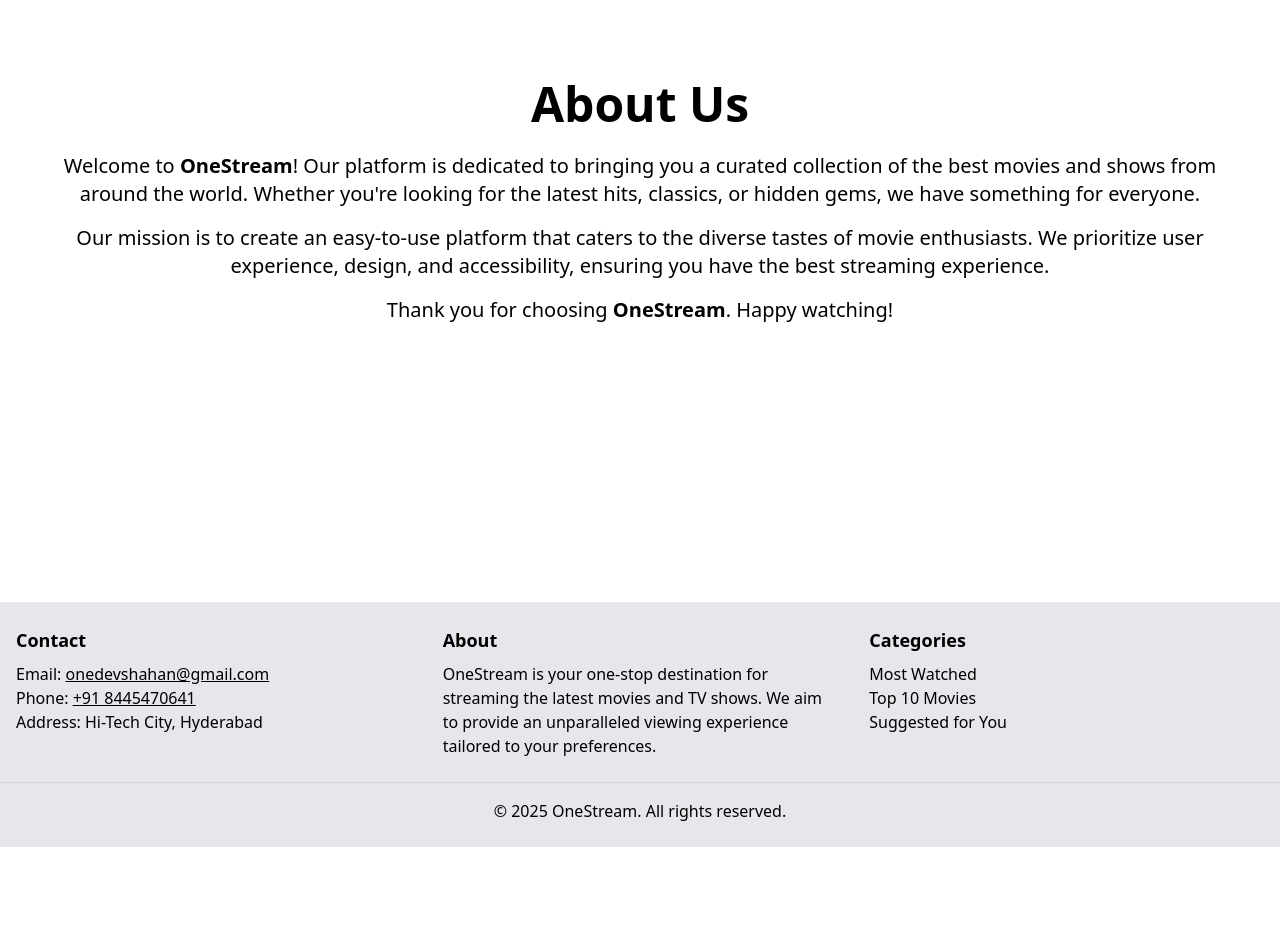
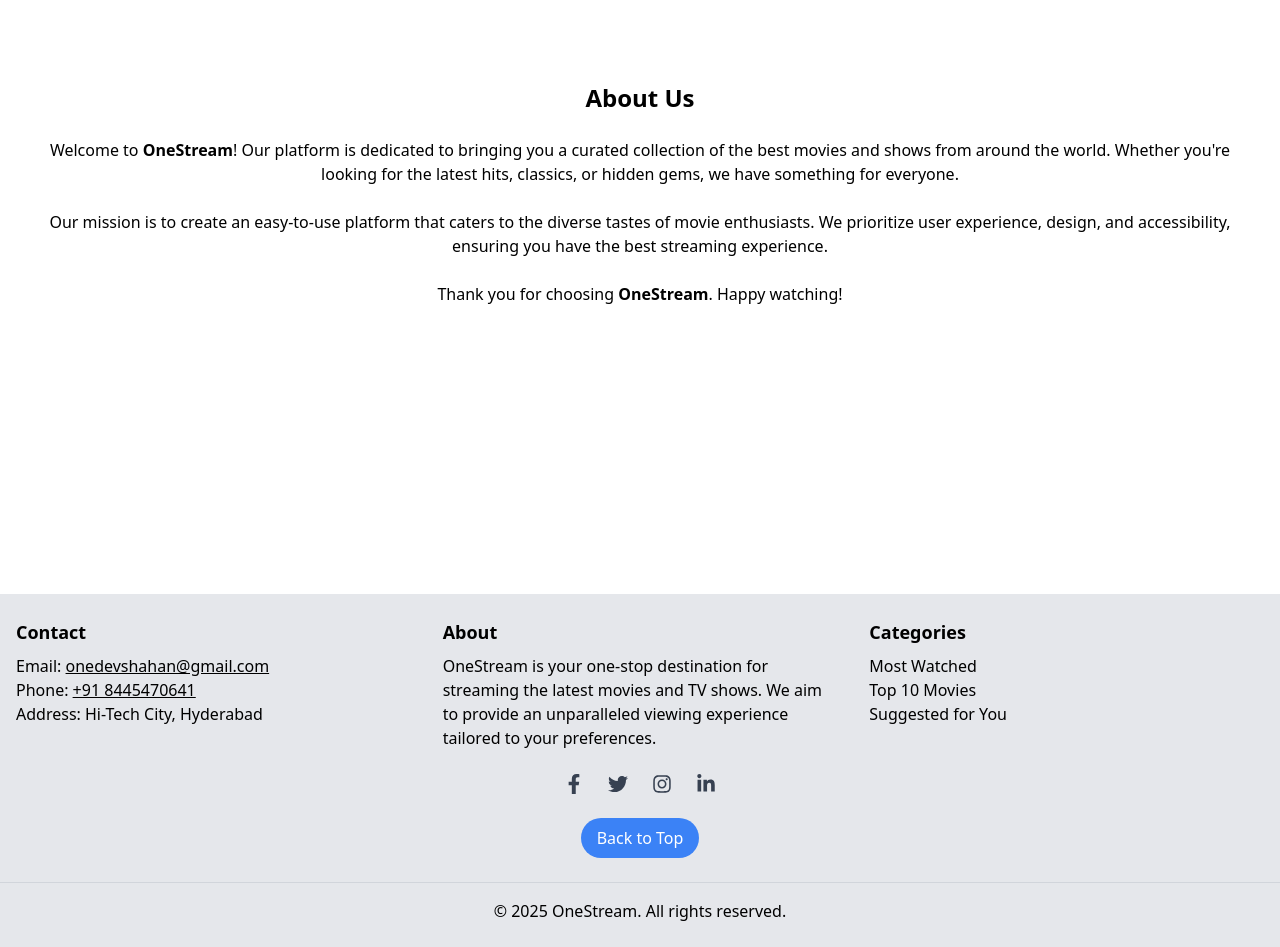
Before and after one commit to OneDevShahan/one-stream, a Next.js app: page /about in a window 1280 px wide. Shown: the part 400-1347 px from the top of the page. Before the commit the page ends 1247 px from the top, so only its background shows below. Built offline with nearby package versions, Linux system fonts and the light colour scheme; no server answers.

Commit message:
Update: Making site reponsive

```diff
--- a/package.json
+++ b/package.json
@@ -11,7 +11,6 @@
     "lint": "next lint"
   },
   "dependencies": {
-    "emailjs-com": "^3.2.0",
     "next": "15.1.3",
     "next-themes": "^0.4.4",
     "react": "^19.0.0",
--- a/src/app/about/page.jsx
+++ b/src/app/about/page.jsx
@@ -4,10 +4,12 @@ const About = () => {
   return (
     <div className="dark:bg-gray-900 text-black dark:text-white min-h-screen flex items-center">
       <div className="container mx-auto p-4 sm:p-6 md:p-8">
-        <h1 className="text-2xl font-bold sm:text-4xl md:text-5xl mb-4 md:mb-6 text-center">
+        <h1 className="text-2xl font-bold mb-4 md:mb-6 text-center">
           About Us
         </h1>
-        <div className="text-lg md:text-xl space-y-4 text-justify md:text-center">
+
+        {/* Content Section */}
+        <div className="text-base space-y-6 text-justify md:text-center">
           <p>
             Welcome to <strong>OneStream</strong>! Our platform is dedicated to
             bringing you a curated collection of the best movies and shows from
--- a/src/app/components/CategoryList.jsx
+++ b/src/app/components/CategoryList.jsx
@@ -4,10 +4,12 @@ import React, { useState, useEffect } from "react";
 import CategoryRow from "./CategoryRow";
 
 const CategoryList = () => {
-  const [mostWatched, setMostWatched] = useState([]);
-  const [top10, setTop10] = useState([]);
-  const [suggested, setSuggested] = useState([]);
-  const [trending, setTrending] = useState([]);
+  const [categories, setCategories] = useState({
+    mostWatched: [],
+    top10: [],
+    suggested: [],
+    trending: [],
+  });
   const [loading, setLoading] = useState(true);
   const [error, setError] = useState(null);
 
@@ -93,18 +95,19 @@ const CategoryList = () => {
       setError(null);
 
       try {
-        const [mostWatchedData, top10Data, suggestedData, trendingData] =
-          await Promise.all([
-            fetchMovies("Most Watched", movieCategories.mostWatched),
-            fetchMovies("Top 10", movieCategories.top10),
-            fetchMovies("Suggested", movieCategories.suggested),
-            fetchMovies("Trending", movieCategories.trending),
-          ]);
+        const categoryData = await Promise.all(
+          Object.entries(movieCategories).map(async ([key, movieNames]) => {
+            const movies = await fetchMovies(key, movieNames);
+            return { [key]: movies };
+          })
+        );
 
-        setMostWatched(mostWatchedData);
-        setTop10(top10Data);
-        setSuggested(suggestedData);
-        setTrending(trendingData);
+        const combinedData = categoryData.reduce(
+          (acc, category) => ({ ...acc, ...category }),
+          {}
+        );
+
+        setCategories(combinedData);
       } catch (err) {
         setError("An error occurred while fetching movies.");
       } finally {
@@ -118,18 +121,16 @@ const CategoryList = () => {
   return (
     <div className="space-y-12">
       {error && <p className="text-center text-red-500">{error}</p>}
-      <CategoryRow
-        title="Most Watched"
-        movies={mostWatched}
-        isLoading={loading}
-      />
-      <CategoryRow title="Top 10" movies={top10} isLoading={loading} />
-      <CategoryRow
-        title="Suggested for You"
-        movies={suggested}
-        isLoading={loading}
-      />
-      <CategoryRow title="Trending" movies={trending} isLoading={loading} />
+      {Object.entries(categories).map(([key, movies]) => (
+        <CategoryRow
+          key={key}
+          title={key
+            .replace(/([A-Z])/g, " $1")
+            .replace(/^./, (str) => str.toUpperCase())}
+          movies={movies}
+          isLoading={loading}
+        />
+      ))}
     </div>
   );
 };
--- a/src/app/components/CategoryRow.jsx
+++ b/src/app/components/CategoryRow.jsx
@@ -5,21 +5,27 @@ import MovieCard from "./MovieCard";
 const CategoryRow = ({ title, movies, isLoading }) => {
   const scrollContainerRef = useRef(null);
 
+  const scrollByAmount = 300;
+
   const scrollLeft = () => {
-    if (scrollContainerRef.current) {
-      scrollContainerRef.current.scrollBy({ left: -300, behavior: "smooth" });
-    }
+    scrollContainerRef.current?.scrollBy({
+      left: -scrollByAmount,
+      behavior: "smooth",
+    });
   };
 
   const scrollRight = () => {
-    if (scrollContainerRef.current) {
-      scrollContainerRef.current.scrollBy({ left: 300, behavior: "smooth" });
-    }
+    scrollContainerRef.current?.scrollBy({
+      left: scrollByAmount,
+      behavior: "smooth",
+    });
   };
 
   return (
     <div className="dark:bg-gray-900 dark:text-white mb-8 relative">
+      {/* Category Title */}
       <h2 className="text-2xl font-bold mb-4">{title}</h2>
+
       {isLoading ? (
         <p className="text-center text-blue-500">Loading {title}...</p>
       ) : movies.length === 0 ? (
@@ -32,6 +38,7 @@ const CategoryRow = ({ title, movies, isLoading }) => {
           <button
             className="absolute left-0 top-1/2 transform -translate-y-1/2 bg-gray-800 text-white rounded-full p-2 z-10"
             onClick={scrollLeft}
+            aria-label="Scroll left"
           >
             <IoIosArrowDropleft size={24} />
           </button>
@@ -39,7 +46,7 @@ const CategoryRow = ({ title, movies, isLoading }) => {
           {/* Scrollable Movies Container */}
           <div
             ref={scrollContainerRef}
-            className="flex overflow-x-scroll gap-4 scrollbar-hide scroll-smooth"
+            className="flex overflow-x-scroll gap-4 scrollbar-hide scroll-smooth px-2"
           >
             {movies.map((movie, index) => (
               <MovieCard key={index} movie={movie} />
@@ -50,6 +57,7 @@ const CategoryRow = ({ title, movies, isLoading }) => {
           <button
             className="absolute right-0 top-1/2 transform -translate-y-1/2 bg-gray-800 text-white rounded-full p-2 z-10"
             onClick={scrollRight}
+            aria-label="Scroll right"
           >
             <IoIosArrowDropright size={24} />
           </button>
--- a/src/app/components/Footer.jsx
+++ b/src/app/components/Footer.jsx
@@ -1,23 +1,47 @@
+"use client"; // Mark this component as a Client Component
+
+import {
+  FaFacebookF,
+  FaTwitter,
+  FaInstagram,
+  FaLinkedinIn,
+} from "react-icons/fa";
+
 const Footer = () => {
+  const currentYear = new Date().getFullYear();
+
+  // Scroll to top function
+  const scrollToTop = () => {
+    window.scrollTo({ top: 0, behavior: "smooth" });
+  };
+
   return (
     <footer className="bg-gray-200 dark:bg-gray-900 text-black dark:text-white py-6">
       <div className="container mx-auto grid grid-cols-1 md:grid-cols-3 gap-8 px-4">
         {/* Contact Section */}
         <div>
           <h3 className="text-lg font-bold mb-2">Contact</h3>
-          <p>
-            Email:{" "}
-            <a href="mailto:support@onestream.com" className="underline">
-              onedevshahan@gmail.com
-            </a>
-          </p>
-          <p>
-            Phone:{" "}
-            <a href="tel:+123456789" className="underline">
-              +91 8445470641
-            </a>
-          </p>
-          <p>Address: Hi-Tech City, Hyderabad</p>
+          <ul>
+            <li>
+              <span>Email: </span>
+              <a
+                href="mailto:onedevshahan@gmail.com"
+                className="underline hover:text-blue-500"
+              >
+                onedevshahan@gmail.com
+              </a>
+            </li>
+            <li>
+              <span>Phone: </span>
+              <a
+                href="tel:+918445470641"
+                className="underline hover:text-blue-500"
+              >
+                +91 8445470641
+              </a>
+            </li>
+            <li>Address: Hi-Tech City, Hyderabad</li>
+          </ul>
         </div>
 
         {/* About Section */}
@@ -35,26 +59,77 @@ const Footer = () => {
           <h3 className="text-lg font-bold mb-2">Categories</h3>
           <ul>
             <li>
-              <a href="#" className="hover:underline">
+              <a href="#" className="hover:underline hover:text-blue-500">
                 Most Watched
               </a>
             </li>
             <li>
-              <a href="#" className="hover:underline">
+              <a href="#" className="hover:underline hover:text-blue-500">
                 Top 10 Movies
               </a>
             </li>
             <li>
-              <a href="#" className="hover:underline">
+              <a href="#" className="hover:underline hover:text-blue-500">
                 Suggested for You
               </a>
             </li>
           </ul>
         </div>
       </div>
+
+      {/* Social Media Links */}
+      <div className="container mx-auto flex justify-center gap-6 mt-6">
+        <a
+          href="https://facebook.com"
+          target="_blank"
+          rel="noopener noreferrer"
+          aria-label="Facebook"
+          className="text-gray-700 dark:text-gray-300 hover:text-blue-600 dark:hover:text-blue-400"
+        >
+          <FaFacebookF size={20} />
+        </a>
+        <a
+          href="https://twitter.com"
+          target="_blank"
+          rel="noopener noreferrer"
+          aria-label="Twitter"
+          className="text-gray-700 dark:text-gray-300 hover:text-blue-500"
+        >
+          <FaTwitter size={20} />
+        </a>
+        <a
+          href="https://instagram.com"
+          target="_blank"
+          rel="noopener noreferrer"
+          aria-label="Instagram"
+          className="text-gray-700 dark:text-gray-300 hover:text-pink-500"
+        >
+          <FaInstagram size={20} />
+        </a>
+        <a
+          href="https://linkedin.com"
+          target="_blank"
+          rel="noopener noreferrer"
+          aria-label="LinkedIn"
+          className="text-gray-700 dark:text-gray-300 hover:text-blue-700"
+        >
+          <FaLinkedinIn size={20} />
+        </a>
+      </div>
+
+      {/* Back to Top Button */}
+      <div className="text-center mt-6">
+        <button
+          onClick={scrollToTop}
+          className="bg-blue-500 text-white py-2 px-4 rounded-full hover:bg-blue-600 dark:bg-blue-700 dark:hover:bg-blue-800 transition duration-200"
+        >
+          Back to Top
+        </button>
+      </div>
+
       {/* Footer Bottom */}
       <div className="text-center mt-6 border-t border-gray-300 dark:border-gray-700 pt-4">
-        <p>© {new Date().getFullYear()} OneStream. All rights reserved.</p>
+        <p>© {currentYear} OneStream. All rights reserved.</p>
       </div>
     </footer>
   );
--- a/src/app/components/MovieCard.jsx
+++ b/src/app/components/MovieCard.jsx
@@ -24,6 +24,7 @@ const MovieCard = ({ movie }) => {
           layout="fill"
           style={{ objectFit: "cover" }}
           className="transition-transform duration-300 group-hover:scale-110"
+          loading="lazy"
         />
         {/* Play Icon on Hover */}
         <a
--- a/src/app/components/SearchBar.jsx
+++ b/src/app/components/SearchBar.jsx
@@ -12,6 +12,10 @@ const SearchBar = () => {
   const YOUR_OMDB_API_KEY = process.env.NEXT_PUBLIC_OMDB_API_KEY;
   const router = useRouter();
 
+  const NO_RESULTS_MESSAGE = "No results found.";
+  const API_ERROR_MESSAGE = "An error occurred while fetching the data.";
+  const API_SUCCESS_RESPONSE = "True";
+
   const handleSearch = async (e) => {
     e.preventDefault();
     if (searchQuery.trim()) {
@@ -25,13 +29,13 @@ const SearchBar = () => {
         );
         const data = await response.json();
 
-        if (data.Response === "True") {
+        if (data.Response === API_SUCCESS_RESPONSE) {
           setResults(data.Search); // Set results in state
         } else {
           setError(data.Error); // Handle error response
         }
       } catch (err) {
-        setError("An error occurred while fetching the data.");
+        setError(API_ERROR_MESSAGE); // Generic error message
       } finally {
         setLoading(false);
       }
@@ -39,9 +43,9 @@ const SearchBar = () => {
   };
 
   const handleClear = () => {
-    setSearchQuery("");  // Clear the search query
-    setResults([]);      // Clear the search results
-    setError(null);      // Reset the error state
+    setSearchQuery(""); // Clear the search query
+    setResults([]); // Clear the search results
+    setError(null); // Reset the error state
   };
 
   return (
@@ -59,6 +63,7 @@ const SearchBar = () => {
             onChange={(e) => setSearchQuery(e.target.value)}
             className="w-full p-2 pr-10 rounded-lg border focus:outline-none focus:ring-2 focus:ring-blue-500
                      dark:bg-gray-700 bg-gray-200 dark:text-white text-black transition-transform transform hover:scale-105"
+            aria-label="Search for a movie"
           />
 
           {/* Conditional Icons */}
@@ -68,6 +73,7 @@ const SearchBar = () => {
               type="button"
               onClick={handleClear}
               className="absolute right-3 p-1 text-gray-500 dark:text-gray-300 hover:scale-125 transition-transform"
+              aria-label="Clear search"
             >
               ✖️
             </button>
@@ -76,6 +82,7 @@ const SearchBar = () => {
             <button
               type="submit"
               className="absolute right-3 p-1 bg-transparent text-gray-500 dark:text-gray-300 hover:scale-125 transition-transform"
+              aria-label="Search"
             >
               🔍
             </button>
@@ -86,6 +93,9 @@ const SearchBar = () => {
       {/* Display Loading or Error */}
       {loading && <p className="text-center text-blue-500">Loading...</p>}
       {error && <p className="text-center text-red-500">{error}</p>}
+      {results.length === 0 && !loading && !error && searchQuery.trim() && (
+        <p className="text-center text-gray-500">{NO_RESULTS_MESSAGE}</p>
+      )}
 
       {/* Display Results */}
       <div className="dark:bg-gray-900 dark:text-white mb-8">
--- a/src/app/contact/page.jsx
+++ b/src/app/contact/page.jsx
@@ -9,6 +9,10 @@ const Contact = () => {
     message: "",
   });
 
+  const [error, setError] = useState(null); // Error state for validation
+  const [success, setSuccess] = useState(null); // Success state for submission feedback
+  const [loading, setLoading] = useState(false); // Loading state for form submission
+
   const handleChange = (e) => {
     const { name, value } = e.target;
     setFormData((prevData) => ({
@@ -17,25 +21,70 @@ const Contact = () => {
     }));
   };
 
-  const handleSubmit = (e) => {
+  const validateForm = () => {
+    if (!formData.name || !formData.email || !formData.message) {
+      setError("All fields are required.");
+      return false;
+    }
+    setError(null); // Clear error if validation passes
+    return true;
+  };
+
+  const handleSubmit = async (e) => {
     e.preventDefault();
-    alert(
-      `Thank you for your message, ${formData.name}! We'll get back to you soon.`
-    );
-    setFormData({ name: "", email: "", message: "" });
+
+    if (!validateForm()) return; // Prevent submission if validation fails
+
+    setLoading(true);
+    setSuccess(null);
+    setError(null);
+
+    try {
+      // Simulate API submission (you can replace this with actual API logic)
+      await new Promise((resolve) => setTimeout(resolve, 2000));
+      setSuccess(
+        `Thank you for your message, ${formData.name}! We'll get back to you soon.`
+      );
+      setFormData({ name: "", email: "", message: "" });
+    } catch (err) {
+      setError("Something went wrong. Please try again later.");
+    } finally {
+      setLoading(false);
+    }
   };
 
   return (
     <div className="dark:bg-gray-900 text-black dark:text-white min-h-screen flex items-center">
       <div className="container mx-auto p-4 sm:p-6 md:p-8">
-        <h1 className="text-2xl font-bold sm:text-4xl md:text-5xl mb-6 text-center">
+        <h1 className="text-2xl font-bold mb-6 text-center">
           Contact Us
         </h1>
-        <p className="text-lg md:text-xl mb-6 text-center">
+        <p className="text-lg mb-6 text-center">
           Have questions, feedback, or suggestions? We'd love to hear from you.
           Fill out the form below, and we'll get back to you as soon as
           possible.
         </p>
+
+        {/* Error/Success Message */}
+        {error && (
+          <div
+            className="mb-4 text-red-500 text-center"
+            role="alert"
+            aria-live="assertive"
+          >
+            {error}
+          </div>
+        )}
+        {success && (
+          <div
+            className="mb-4 text-green-500 text-center"
+            role="alert"
+            aria-live="assertive"
+          >
+            {success}
+          </div>
+        )}
+
         <form
           onSubmit={handleSubmit}
           className="space-y-4 md:space-y-6 max-w-lg mx-auto"
@@ -93,9 +142,14 @@ const Contact = () => {
           </div>
           <button
             type="submit"
-            className="w-full px-4 py-2 bg-blue-500 text-white rounded hover:bg-blue-600 dark:bg-blue-700 dark:hover:bg-blue-800 transition-all"
+            className={`w-full px-4 py-2 rounded transition-all ${
+              loading
+                ? "bg-gray-400 cursor-not-allowed"
+                : "bg-blue-500 hover:bg-blue-600 dark:bg-blue-700 dark:hover:bg-blue-800"
+            }`}
+            disabled={loading}
           >
-            Submit
+            {loading ? "Submitting..." : "Submit"}
           </button>
         </form>
       </div>
--- a/src/app/page.js
+++ b/src/app/page.js
@@ -1,11 +1,34 @@
-import React from "react";
+"use client"; // Ensure the component is client-side
+
+import React, { useState, useEffect } from "react";
 import CategoryList from "./components/CategoryList";
 
 export default function Home() {
+  const [loading, setLoading] = useState(true);
+  const [hasMounted, setHasMounted] = useState(false); // Track if the component has mounted
+
+  // Ensuring the component has mounted before rendering content that relies on the client-side
+  useEffect(() => {
+    setHasMounted(true); // Set to true after the component mounts
+    // Simulating data fetching
+    setTimeout(() => {
+      setLoading(false);
+    }, 500); // Simulate 2 seconds loading time
+  }, []);
+
+  // This ensures the content is rendered only after the component has mounted to avoid hydration issues
+  if (!hasMounted) {
+    return null; // Don't render anything during the initial SSR render
+  }
+
   return (
     <div className="min-h-screen flex flex-col items-center justify-center dark:bg-gray-900 dark:text-white">
       <div className="w-full max-w-6xl px-4">
-        <CategoryList />
+        {loading ? (
+          <div className="text-center text-lg">Loading Categories...</div>
+        ) : (
+          <CategoryList />
+        )}
       </div>
     </div>
   );
```
Also changed, not shown: src/app/components/Header.jsx (+34 -15 lines), 1 other file (tests, documents, lock files or other folders).
